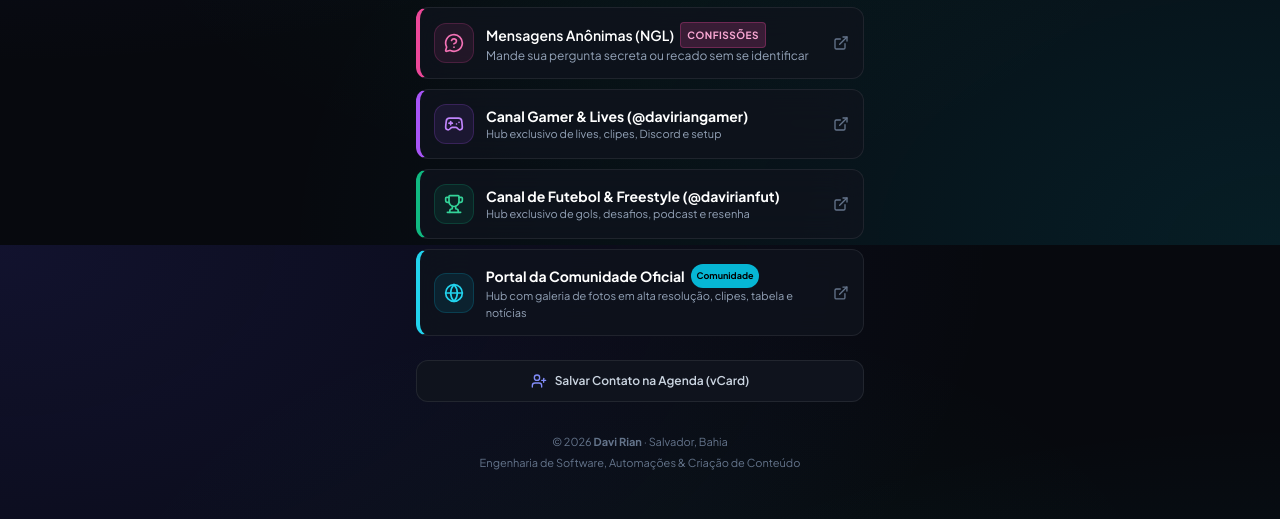
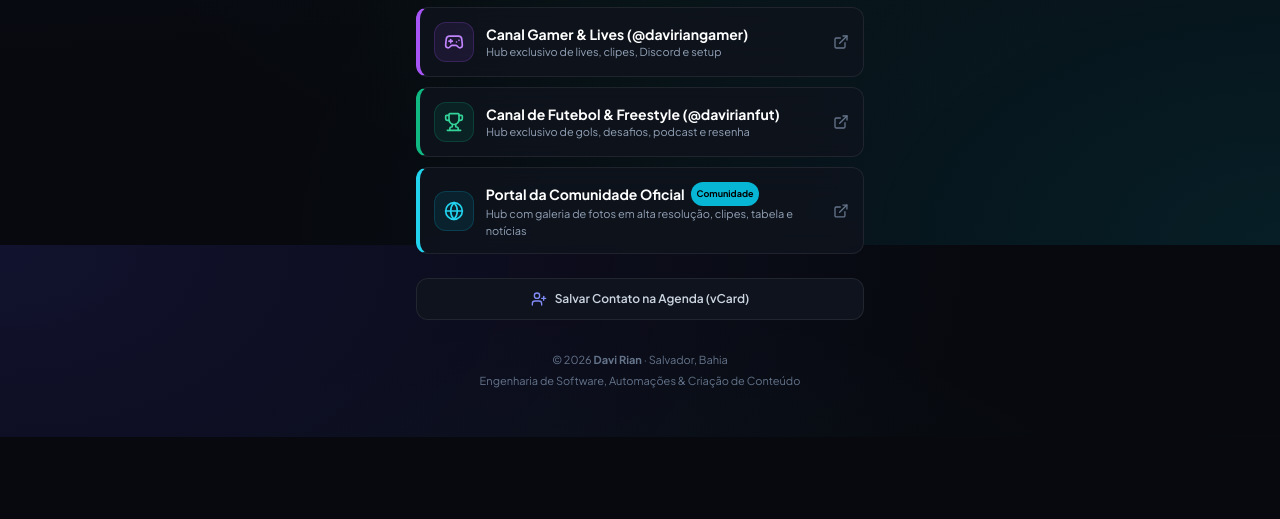
Before and after one commit to davirian-dev/davirian-links, a plain HTML site: page index.html in a window 1280 px wide. Shown: the part 2155-2674 px from the top of the page. After the commit the page ends 2592 px from the top, so only its background shows below. Drawn offline with nearby package versions, Linux system fonts and the light colour scheme.

Commit message:
Remove card duplicado de mensagens anonimas NGL

```diff
--- a/index.html
+++ b/index.html
@@ -431,23 +431,6 @@
             </a>
 
 
-            <!-- NGL - Mensagens Anônimas -->
-            <a href="https://ngl.link/daviriann" target="_blank" rel="noopener" class="w-full mt-2.5 p-3.5 rounded-xl glass-card flex items-center justify-between group border-l-4 border-l-pink-500 hover:border-pink-400 transition-all">
-                <div class="flex items-center gap-3">
-                    <div class="w-10 h-10 rounded-xl bg-pink-500/10 border border-pink-500/20 flex items-center justify-center text-pink-400 group-hover:scale-110 transition-transform">
-                        <i data-lucide="message-circle-question" class="w-5 h-5"></i>
-                    </div>
-                    <div class="text-left">
-                        <div class="text-sm font-semibold text-white group-hover:text-pink-300 transition-colors flex items-center gap-1.5">
-                            Mensagens Anônimas (NGL)
-                            <span class="text-[10px] uppercase font-bold tracking-wider px-1.5 py-0.5 rounded bg-pink-500/20 text-pink-300 border border-pink-500/30">Confissões</span>
-                        </div>
-                        <div class="text-xs text-slate-400">Mande sua pergunta secreta ou recado sem se identificar</div>
-                    </div>
-                </div>
-                <i data-lucide="external-link" class="w-4 h-4 text-slate-500 group-hover:text-pink-300 transition-colors"></i>
-            </a>
-
             <!-- Canal Gamer Separado -->
             <a href="https://davirian-gamer-links.vercel.app" target="_blank" rel="noopener" class="w-full mt-2.5 p-3.5 rounded-xl glass-card flex items-center justify-between group border-l-4 border-l-purple-500">
                 <div class="flex items-center gap-3">
```
